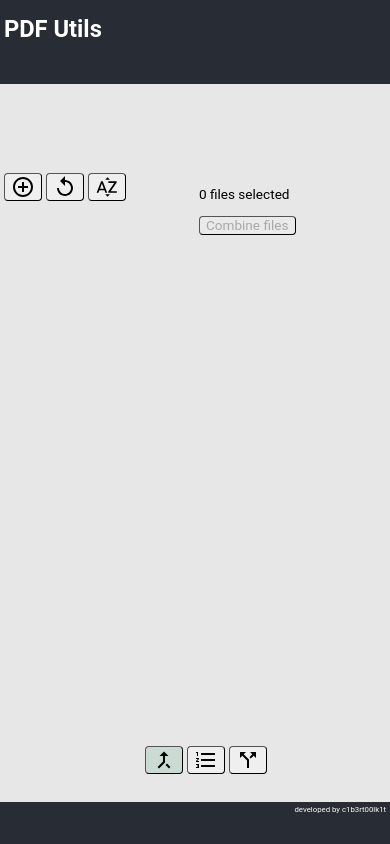
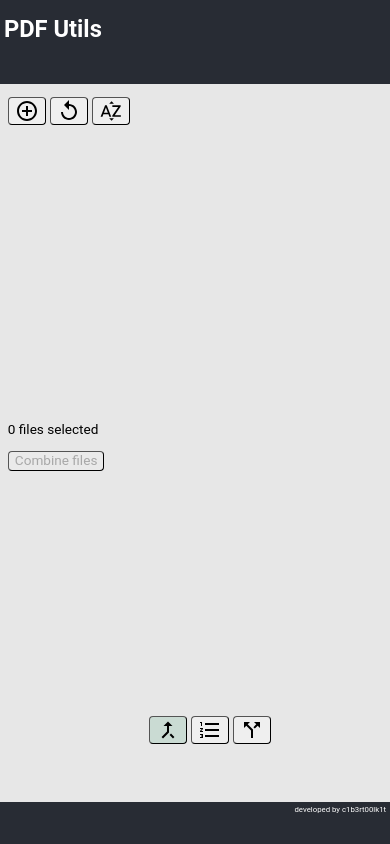
Before and after one commit to c1b3rt00lk1t/pdf-poc, a React (Vite) app: page / in a window 390 px wide. Built offline with nearby package versions, Linux system fonts and the light colour scheme.

Commit message:
Three rows main grid

```diff
--- a/src/App.module.css
+++ b/src/App.module.css
@@ -37,8 +37,9 @@ button {
 
 @media screen and (max-width: 576px) {
   .main {
-    grid-template-columns: 1fr 1fr;
-    grid-template-rows: 9fr 1fr;
+    padding: 1vh 1vw;
+    grid-template-columns: 1fr;
+    grid-template-rows: 4fr 4fr 1fr;
     font-size: 0.85rem;
   }
 }
--- a/src/components/Sidebar.module.css
+++ b/src/components/Sidebar.module.css
@@ -26,12 +26,13 @@
     flex-direction: row;
     height: fit-content;
     padding: 0;
-    position: absolute;
+    margin: 0 auto;
+    /* position: absolute;
     top: 90%;
     left: 50%;
     right: 0;
     transform: translate(-50%, -50%);
-    -webkit-transform: translate(-50%, -50%);
+    -webkit-transform: translate(-50%, -50%); */
   }
 
   .hideInSmallScreen {
```
